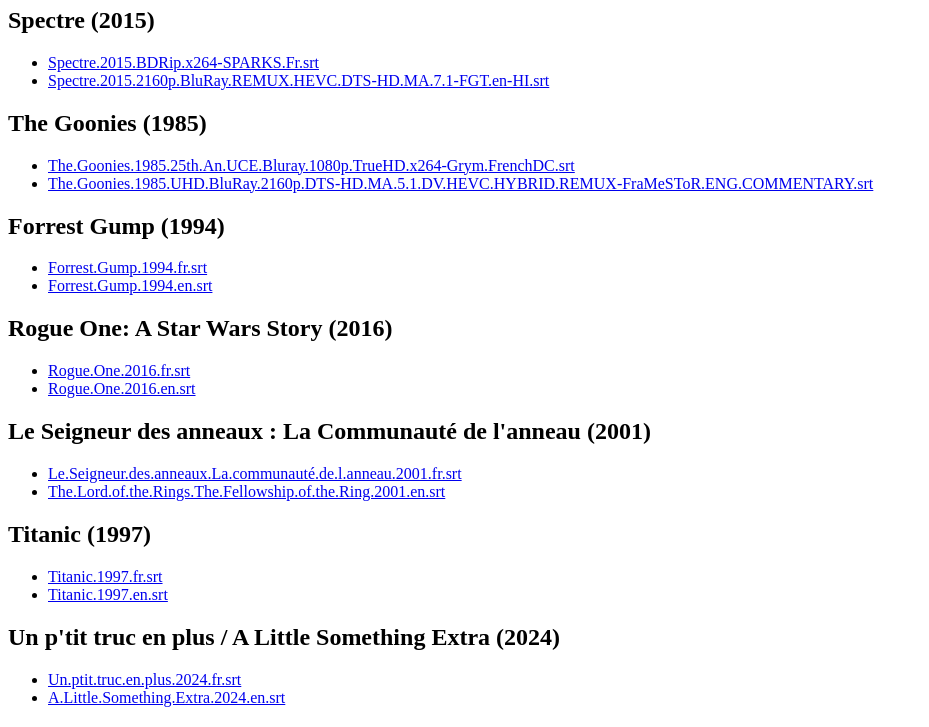
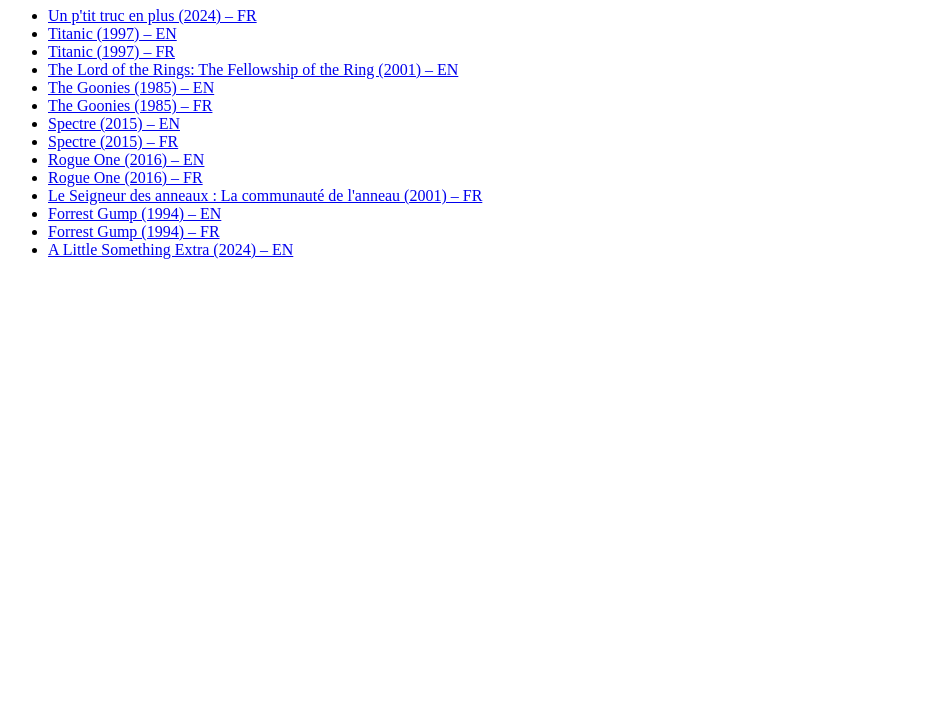
Before and after one commit to Otherview78/otherview-srt-api, a plain HTML site: page films/index.html in a window 1280 px wide. Shown: the part 73-800 px from the top of the page, without its empty margins (0-929 px from the left). Drawn offline with Linux system fonts and the light colour scheme.

Commit message:
index.html

```diff
--- a/films/index.html
+++ b/films/index.html
@@ -5,56 +5,69 @@
     <title>OTHERVIEW – Index SRT</title>
 </head>
 <body>
-    <h1>OTHERVIEW – Fichiers SRT (films)</h1>
+<h1>OTHERVIEW – Fichiers SRT</h1>
+
+<ul>
+    <!-- Un p'tit truc en plus (2024) -->
+    <li><a href="Un.ptit.truc.en.plus.2024.fr.srt">
+        Un p'tit truc en plus (2024) – FR
+    </a></li>
+
+    <!-- Titanic (1997) -->
+    <li><a href="Titanic.1997.en.srt">
+        Titanic (1997) – EN
+    </a></li>
+    <li><a href="Titanic.1997.fr.srt">
+        Titanic (1997) – FR
+    </a></li>
+
+    <!-- The Lord of the Rings: The Fellowship of the Ring (2001) -->
+    <li><a href="The.Lord.of.the.Rings.The.Fellowship.of.the.Ring.2001.en.srt">
+        The Lord of the Rings: The Fellowship of the Ring (2001) – EN
+    </a></li>
+
+    <!-- The Goonies (1985) -->
+    <li><a href="The.Goonies.1985.en.srt">
+        The Goonies (1985) – EN
+    </a></li>
+    <li><a href="The.Goonies.1985.fr.srt">
+        The Goonies (1985) – FR
+    </a></li>
 
     <!-- Spectre (2015) -->
-    <h2>Spectre (2015)</h2>
-    <ul>
-        <li><a href="films/Spectre.2015.BDRip.x264-SPARKS.Fr.srt">Spectre.2015.BDRip.x264-SPARKS.Fr.srt</a></li>
-        <li><a href="films/Spectre.2015.2160p.BluRay.REMUX.HEVC.DTS-HD.MA.7.1-FGT.en-HI.srt">Spectre.2015.2160p.BluRay.REMUX.HEVC.DTS-HD.MA.7.1-FGT.en-HI.srt</a></li>
-    </ul>
+    <li><a href="Spectre.2015.en.srt">
+        Spectre (2015) – EN
+    </a></li>
+    <li><a href="Spectre.2015.fr.srt">
+        Spectre (2015) – FR
+    </a></li>
 
-    <!-- The Goonies (1985) -->
-    <h2>The Goonies (1985)</h2>
-    <ul>
-        <li><a href="films/The.Goonies.1985.25th.An.UCE.Bluray.1080p.TrueHD.x264-Grym.FrenchDC.srt">The.Goonies.1985.25th.An.UCE.Bluray.1080p.TrueHD.x264-Grym.FrenchDC.srt</a></li>
-        <li><a href="films/The.Goonies.1985.UHD.BluRay.2160p.DTS-HD.MA.5.1.DV.HEVC.HYBRID.REMUX-FraMeSToR.ENG.COMMENTARY.srt">The.Goonies.1985.UHD.BluRay.2160p.DTS-HD.MA.5.1.DV.HEVC.HYBRID.REMUX-FraMeSToR.ENG.COMMENTARY.srt</a></li>
-    </ul>
+    <!-- Rogue One (2016) -->
+    <li><a href="Rogue.One.2016.en.srt">
+        Rogue One (2016) – EN
+    </a></li>
+    <li><a href="Rogue.One.2016.fr.srt">
+        Rogue One (2016) – FR
+    </a></li>
+
+    <!-- Le Seigneur des anneaux : La communauté de l'anneau (2001) -->
+    <li><a href="Le.Seigneur.des.anneaux.La.communauté.de.l.anneau.2001.fr.srt">
+        Le Seigneur des anneaux : La communauté de l'anneau (2001) – FR
+    </a></li>
 
     <!-- Forrest Gump (1994) -->
-    <h2>Forrest Gump (1994)</h2>
-    <ul>
-        <li><a href="films/Forrest.Gump.1994.fr.srt">Forrest.Gump.1994.fr.srt</a></li>
-        <li><a href="films/Forrest.Gump.1994.en.srt">Forrest.Gump.1994.en.srt</a></li>
-    </ul>
+    <li><a href="Forrest.Gump.1994.en.srt">
+        Forrest Gump (1994) – EN
+    </a></li>
+    <li><a href="Forrest.Gump.1994.fr.srt">
+        Forrest Gump (1994) – FR
+    </a></li>
 
-    <!-- Rogue One (2016) -->
-    <h2>Rogue One: A Star Wars Story (2016)</h2>
-    <ul>
-        <li><a href="films/Rogue.One.2016.fr.srt">Rogue.One.2016.fr.srt</a></li>
-        <li><a href="films/Rogue.One.2016.en.srt">Rogue.One.2016.en.srt</a></li>
-    </ul>
-
-    <!-- Le Seigneur des anneaux : La Communauté de l'anneau (2001) -->
-    <h2>Le Seigneur des anneaux : La Communauté de l'anneau (2001)</h2>
-    <ul>
-        <li><a href="films/Le.Seigneur.des.anneaux.La.communauté.de.l.anneau.2001.fr.srt">Le.Seigneur.des.anneaux.La.communauté.de.l.anneau.2001.fr.srt</a></li>
-        <li><a href="films/The.Lord.of.the.Rings.The.Fellowship.of.the.Ring.2001.en.srt">The.Lord.of.the.Rings.The.Fellowship.of.the.Ring.2001.en.srt</a></li>
-    </ul>
-
-    <!-- Titanic (1997) -->
-    <h2>Titanic (1997)</h2>
-    <ul>
-        <li><a href="films/Titanic.1997.fr.srt">Titanic.1997.fr.srt</a></li>
-        <li><a href="films/Titanic.1997.en.srt">Titanic.1997.en.srt</a></li>
-    </ul>
-
-    <!-- Un p'tit truc en plus / A Little Something Extra (2024) -->
-    <h2>Un p'tit truc en plus / A Little Something Extra (2024)</h2>
-    <ul>
-        <li><a href="films/Un.ptit.truc.en.plus.2024.fr.srt">Un.ptit.truc.en.plus.2024.fr.srt</a></li>
-        <li><a href="films/A.Little.Something.Extra.2024.en.srt">A.Little.Something.Extra.2024.en.srt</a></li>
-    </ul>
+    <!-- A Little Something Extra (2024) -->
+    <li><a href="A.Little.Something.Extra.2024.en.srt">
+        A Little Something Extra (2024) – EN
+    </a></li>
+</ul>
 
 </body>
 </html>
```
